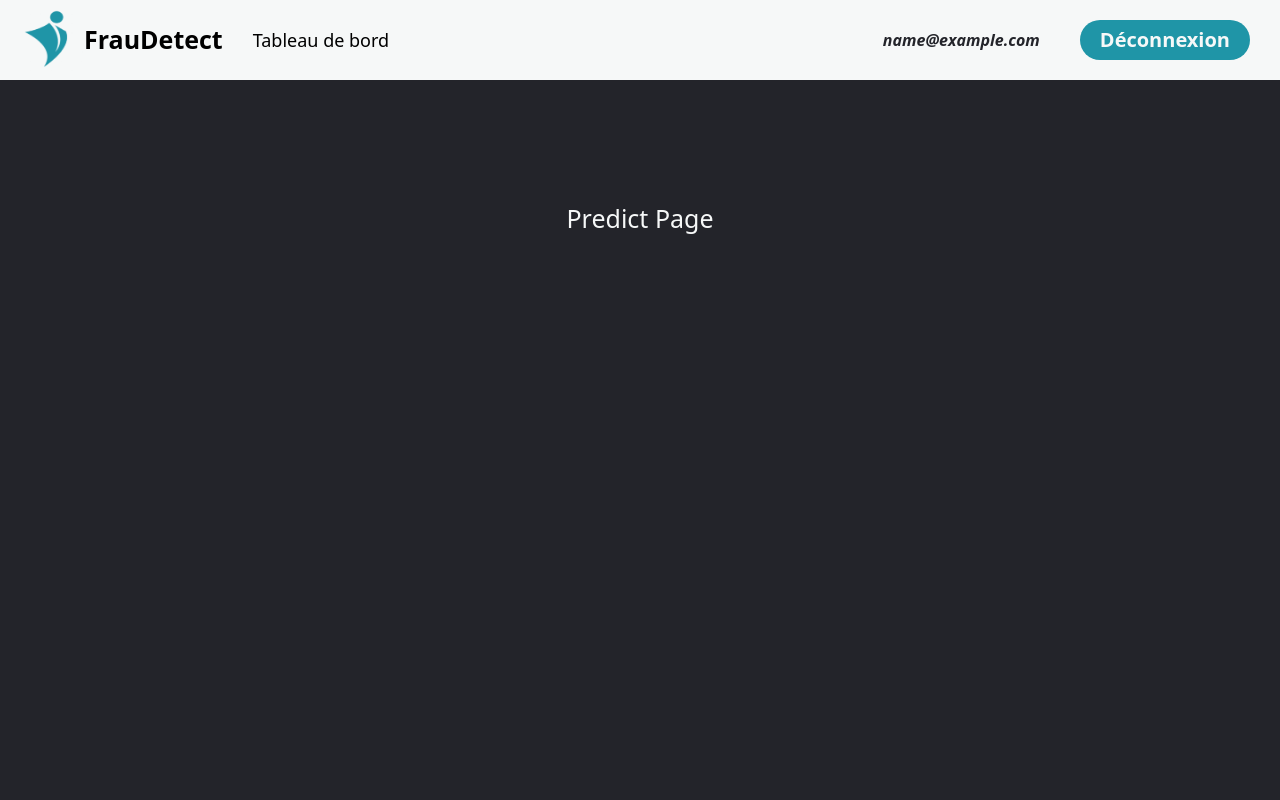
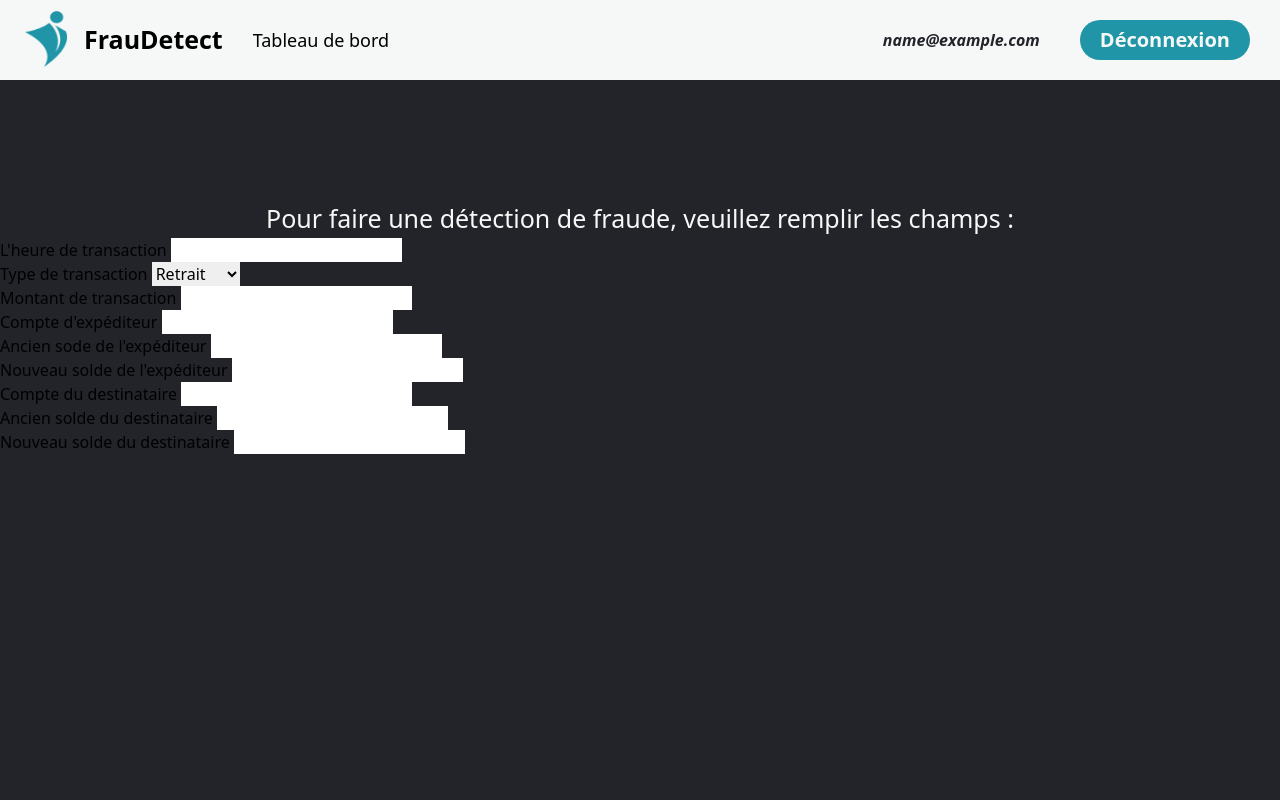
Before and after one commit to knorjador/fraud, a Flask app: page /predict in a window 1280 px wide. Run offline with Flask 3, Linux system fonts and the light colour scheme; the visitor is signed in with stand-in values (Sample User, id 1); some libraries are stand-ins or nearby versions.

Commit message:
predict page

```diff
--- a/app/templates/predict.html
+++ b/app/templates/predict.html
@@ -8,6 +8,64 @@
 
 {% block content %}
     <div class="wrapper">
-        <h1>Predict Page</h1>
+        <h1>Pour faire une détection de fraude, veuillez remplir les champs :</h1>
+    </div>
+    <div>
+        <label for="step">
+            L'heure de transaction
+        </label>
+        <input id="step" type="number" name="step" />
+    </div>
+    <div>
+        <label>
+            Type de transaction
+        </label>
+        <select>
+            <option value="1">Retrait</option>
+            <option value="4">Transfert</option>
+        </select>
+
+    </div>
+    <div>
+        <label for="amount">
+            Montant de transaction
+        </label>
+        <input id="amount" type="number" name="amount" />
+    </div>
+    <div>
+        <label for="nameOrg">
+            Compte d'expéditeur
+        </label>
+        <input id="nameOrg" type="text" name="nameOrg" />
+    </div>
+    <div>
+        <label for="oldbalanceOrg">
+            Ancien sode de l'expéditeur
+        </label>
+        <input id="oldbalanceOrg" type="number" name="oldbalanceOrg" />
+    </div>
+    <div>
+        <label for="newbalanceOrg">
+            Nouveau solde de l'expéditeur
+        </label>
+        <input id="newbalanceOrg" type="number" name="newbalanceOrg" />
+    </div>
+    <div>
+        <label for="nameDest">
+            Compte du destinataire
+        </label>
+        <input id="nameDest" type="text" name="nameDest" />
+    </div>
+    <div>
+        <label for="oldbalanceDest">
+            Ancien solde du destinataire
+        </label>
+        <input id="oldbalanceDest" type="number" name="oldbalanceDest" />
+    </div>
+    <div>
+        <label for="newbalanceDest">
+            Nouveau solde du destinataire
+        </label>
+        <input id="newbalanceDest" type="number" name="newbalanceDest" />
     </div>
 {% endblock %}
```
